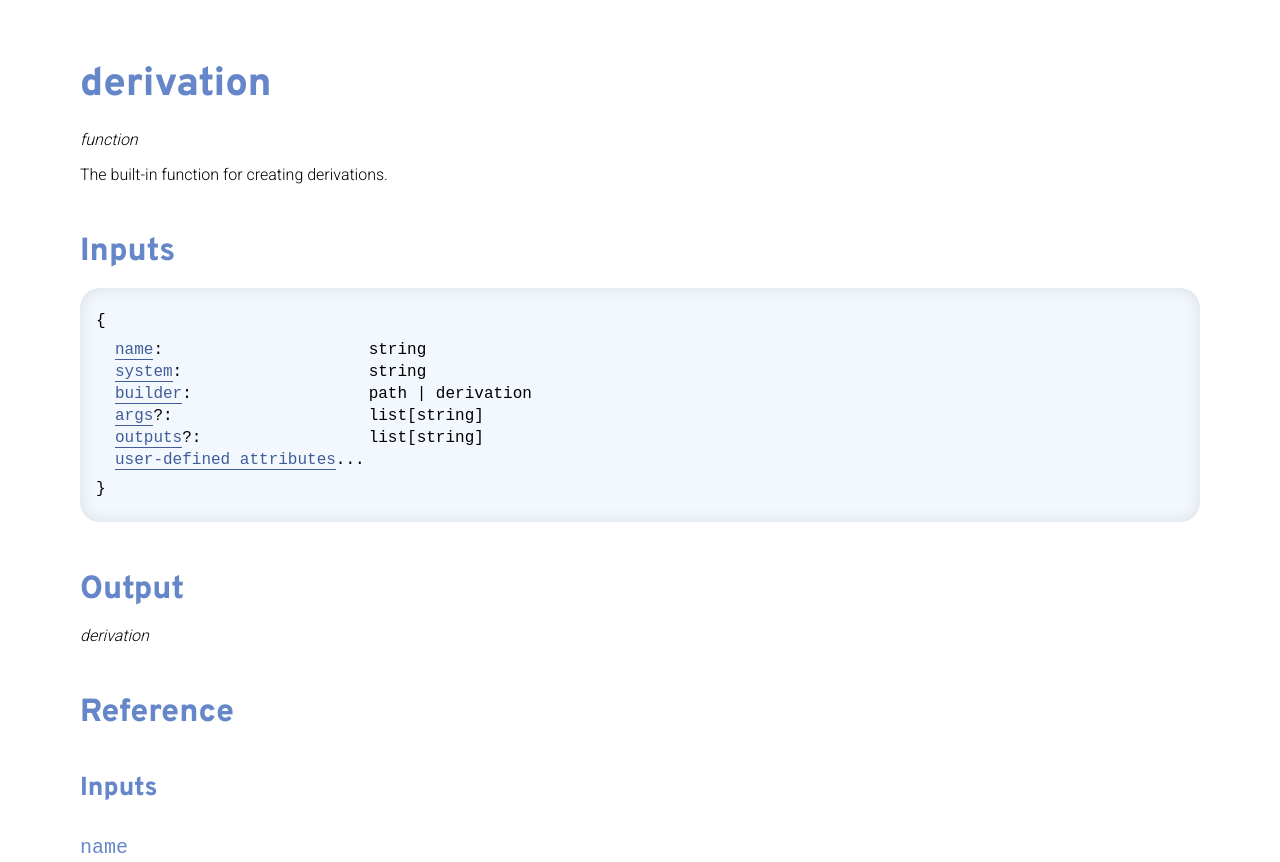
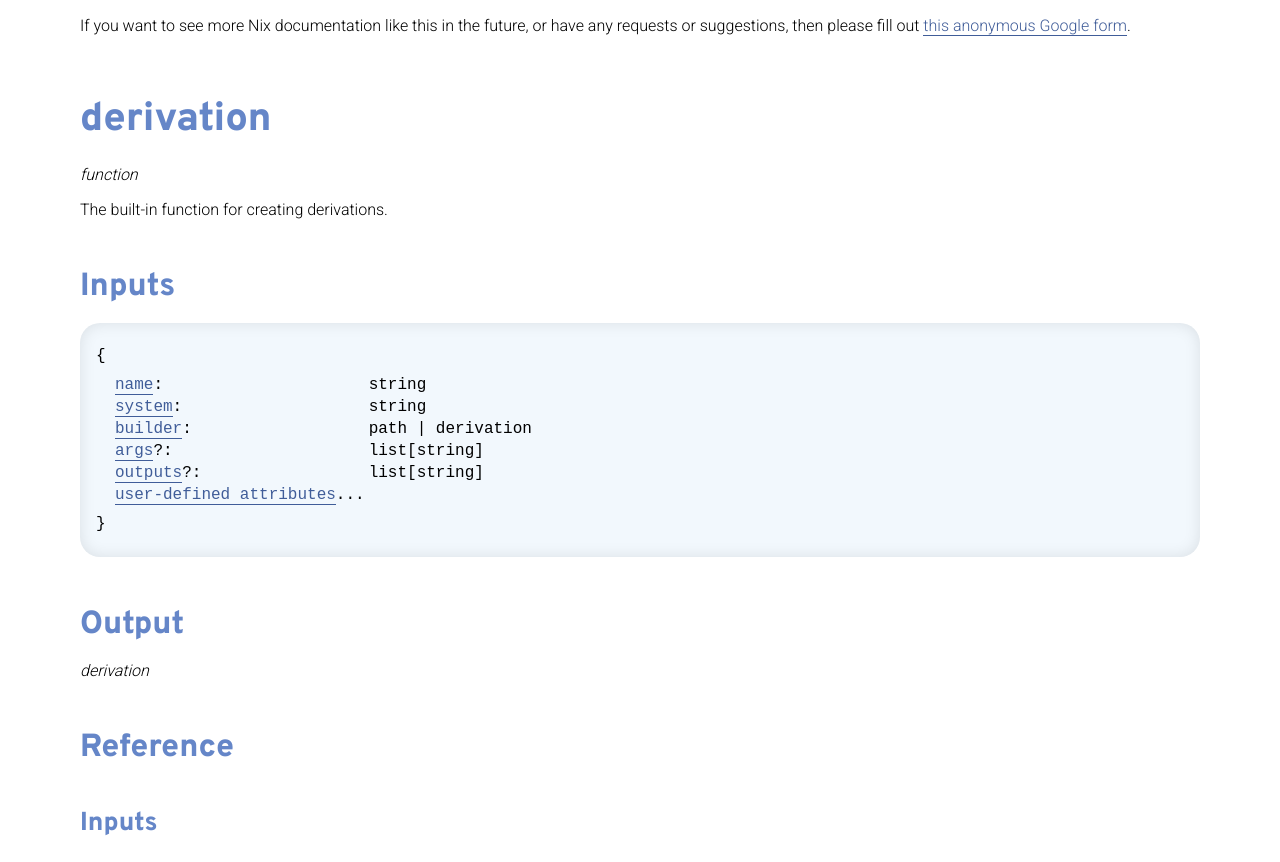
Before and after one commit to LightAndLight/nix-docs, a plain HTML site: page derivation.html in a window 1280 px wide. Shown: the top 862 px of the page. Drawn offline with Linux system fonts and the light colour scheme.

Commit message:
regen pages

```diff
--- a/derivation.html
+++ b/derivation.html
@@ -8,6 +8,7 @@
 <link href="https://fonts.googleapis.com/css2?family=Overpass:wght@100;200;300;400;500;600;700;800;900&family=Roboto:wght@100;300;400;500;700;900&display=swap" rel="stylesheet">
 </head>
 <body>
+<p>If you want to see more Nix documentation like this in the future, or have any requests or suggestions, then please fill out <a href="https://forms.gle/pHsadGb3mtSeCpuD9">this anonymous Google form</a>.</p>
 <h1>derivation</h1>
 <p><i>function</i></p><p>The built-in function for creating derivations.</p>
 <h2>Inputs</h2>
@@ -206,3 +207,4 @@ echo "$word"</code></pre>
   word = "pelican";
 }</code></pre>
 </body>
+</html>
```
Also changed, not shown: stdenv-mkDerivation.html (+2 -0 lines).
